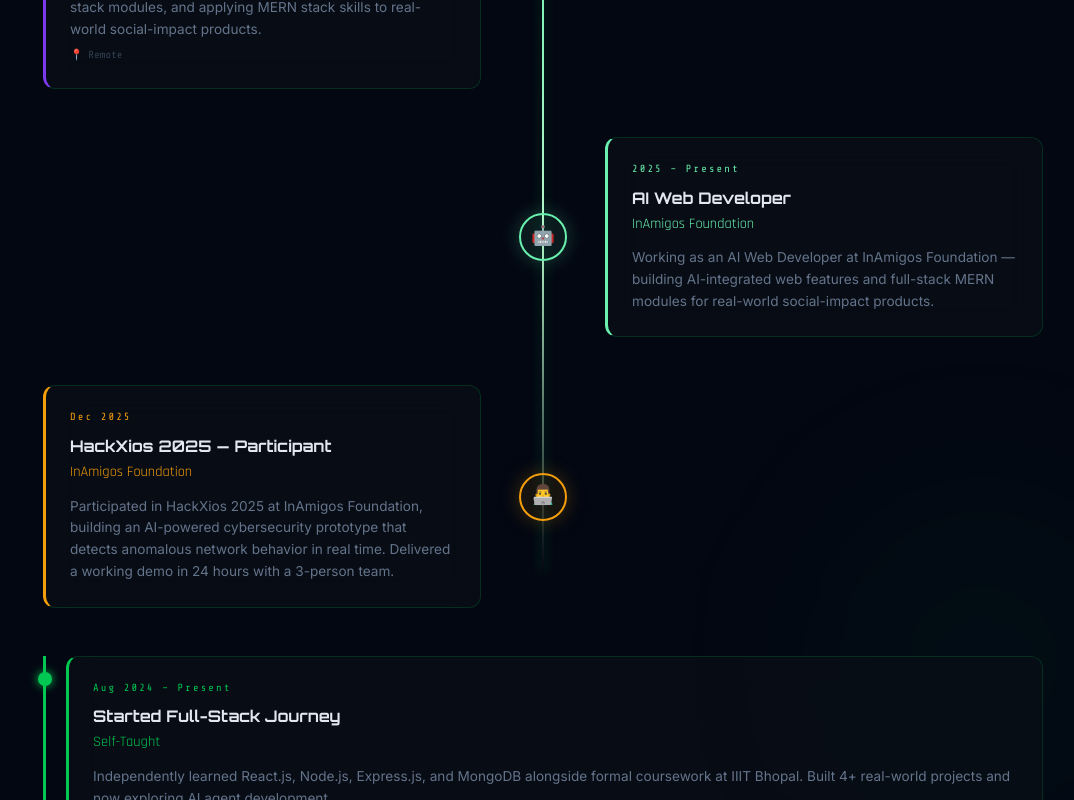
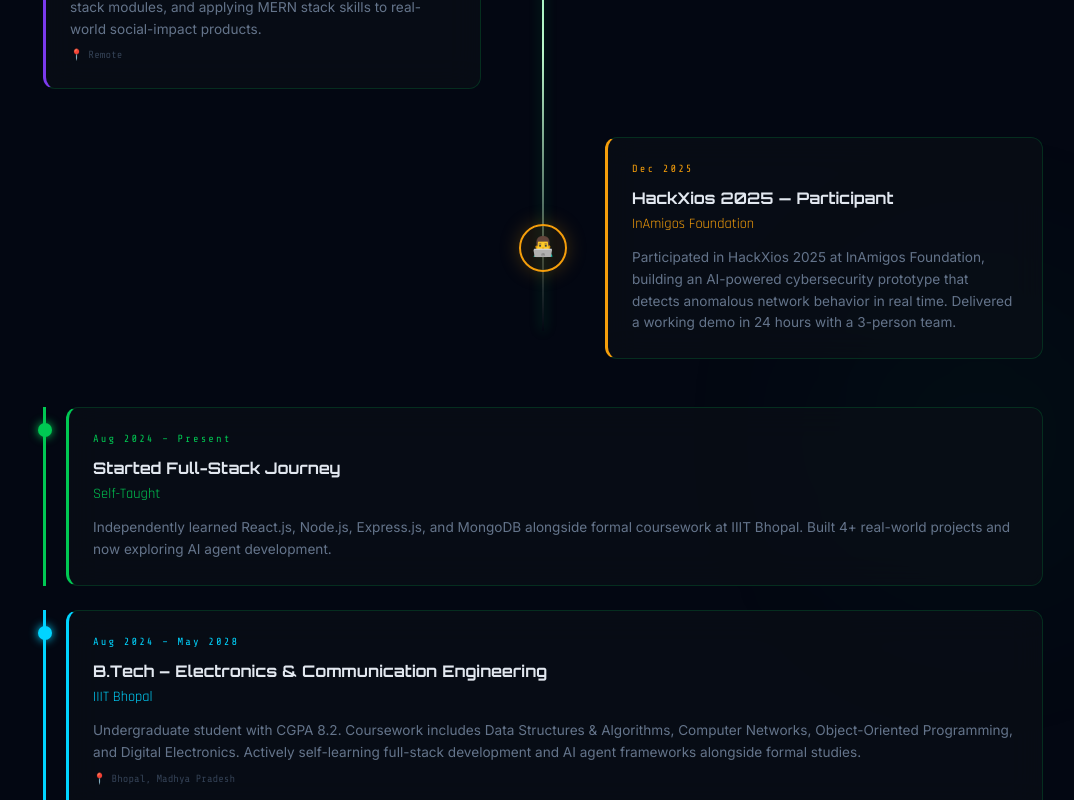
Before and after one commit to srajan19181-star/Portfolio, a React (Vite) app: page / in a window 1280 px wide. Shown: the part 5300-6100 px from the top of the page, without its empty margins (97-1171 px from the left). Built offline with nearby package versions, Linux system fonts and the light colour scheme.

Commit message:
fix: remove duplicate AI Web Developer entry from timeline

```diff
--- a/src/components/sections/Experience.jsx
+++ b/src/components/sections/Experience.jsx
@@ -39,16 +39,6 @@
     icon: '🚀',
   },
   ...timelineItems,
-  {
-    type: 'experience',
-    title: 'AI Web Developer',
-    org: 'InAmigos Foundation',
-    duration: '2025 – Present',
-    description:
-      'Working as an AI Web Developer at InAmigos Foundation — building AI-integrated web features and full-stack MERN modules for real-world social-impact products.',
-    color: '#69f0ae',
-    icon: '🤖',
-  },
   {
     type: 'milestone',
     title: 'HackXios 2025 — Participant',
```
